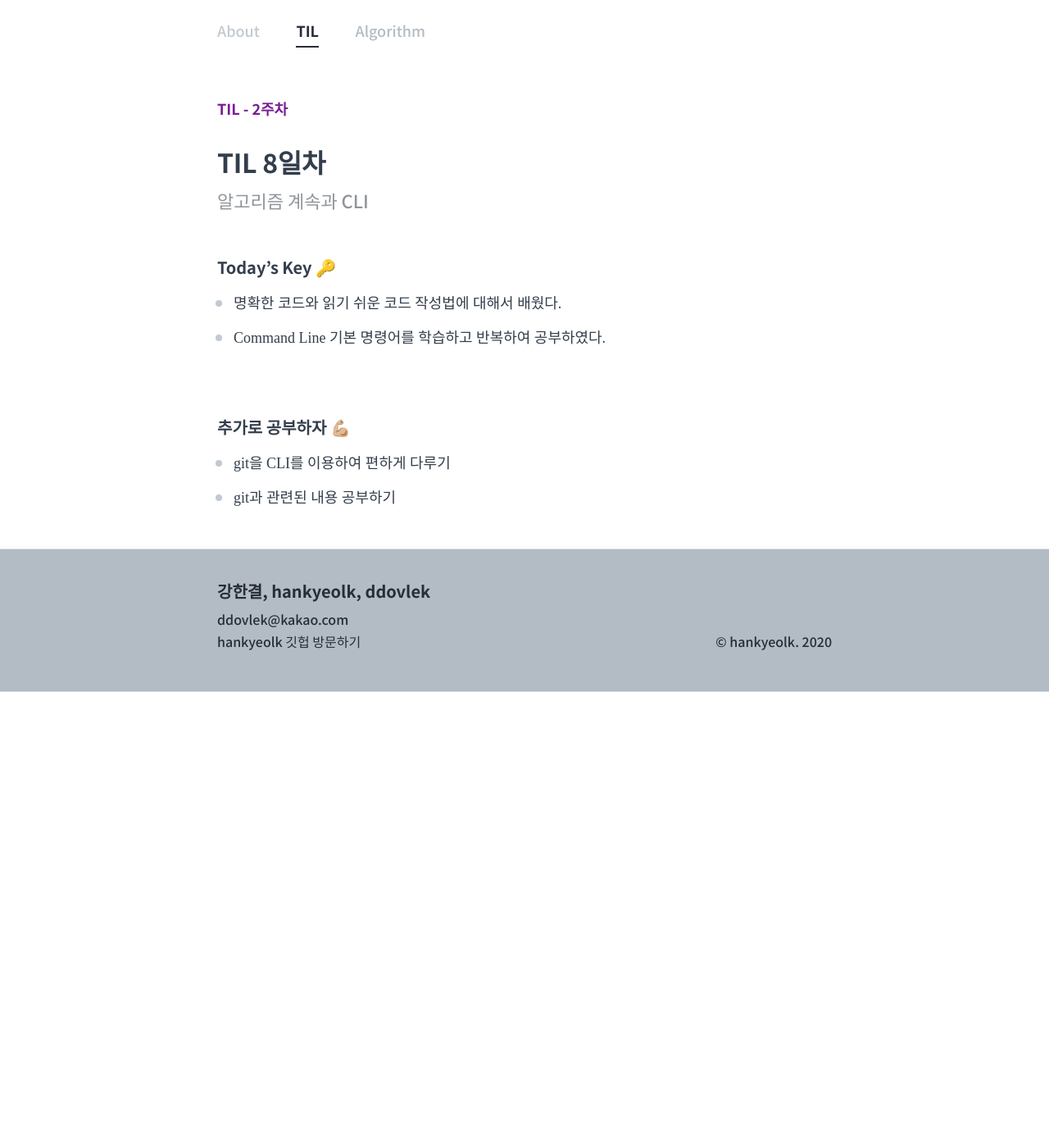
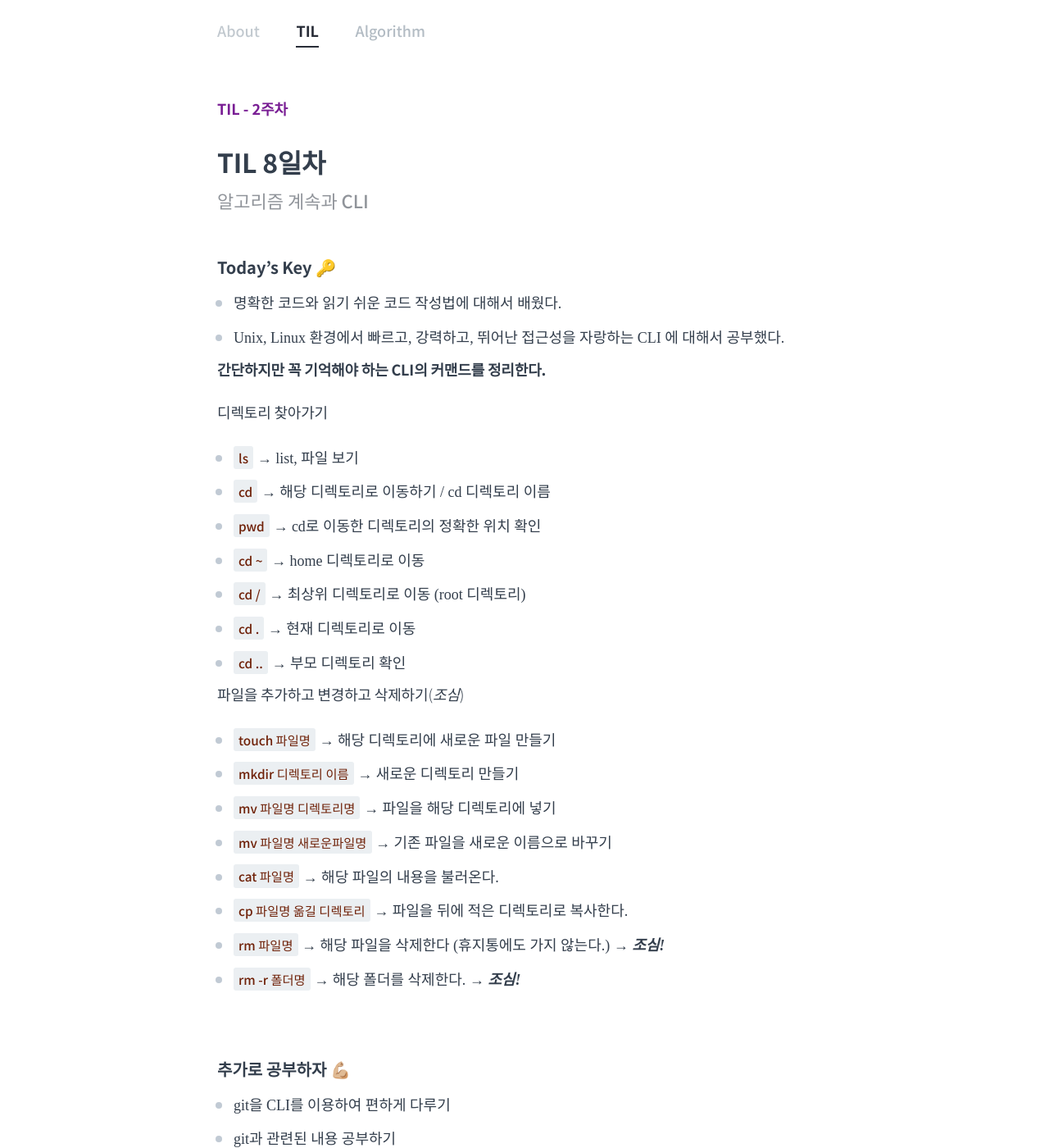
Before and after one commit to hankyeolk/hankyeolk.github.io, a Jekyll site: the page built from TIL/08_2020.06.22/index.md, in a window 1280 px wide and 1400 px high. Shown: the whole window at 82% size. Built offline with Jekyll 4.4.1, drawn with Linux system fonts in a browser that asks for light colours.

Commit message:
TIL 8일차 내용 수정

```diff
--- a/TIL/08_2020.06.22/index.md
+++ b/TIL/08_2020.06.22/index.md
@@ -15,7 +15,31 @@ order: 8
 ### Today's Key 🔑
 
 - 명확한 코드와 읽기 쉬운 코드 작성법에 대해서 배웠다.
-- Command Line 기본 명령어를 학습하고 반복하여 공부하였다.
+- Unix, Linux 환경에서 빠르고, 강력하고, 뛰어난 접근성을 자랑하는 CLI 에 대해서 공부했다.
+
+**간단하지만 꼭 기억해야 하는 CLI의 커맨드를 정리한다.**
+<br>
+
+디렉토리 찾아가기
+
+- `ls` → list, 파일 보기
+- `cd` → 해당 디렉토리로 이동하기 / cd 디렉토리 이름
+- `pwd` → cd로 이동한 디렉토리의 정확한 위치 확인
+- `cd ~` → home 디렉토리로 이동
+- `cd /` → 최상위 디렉토리로 이동 (root 디렉토리)
+- `cd .` → 현재 디렉토리로 이동
+- `cd ..` → 부모 디렉토리 확인
+
+파일을 추가하고 변경하고 삭제하기(_조심_)
+
+- `touch 파일명` → 해당 디렉토리에 새로운 파일 만들기
+- `mkdir 디렉토리 이름` → 새로운 디렉토리 만들기
+- `mv 파일명 디렉토리명` → 파일을 해당 디렉토리에 넣기
+- `mv 파일명 새로운파일명` → 기존 파일을 새로운 이름으로 바꾸기
+- `cat 파일명` → 해당 파일의 내용을 불러온다.
+- `cp 파일명 옮길 디렉토리` → 파일을 뒤에 적은 디렉토리로 복사한다.
+- `rm 파일명` → 해당 파일을 삭제한다 (휴지통에도 가지 않는다.) → **_조심!_**
+- `rm -r 폴더명` → 해당 폴더를 삭제한다. → **_조심!_**
 
 <br>
 
```
